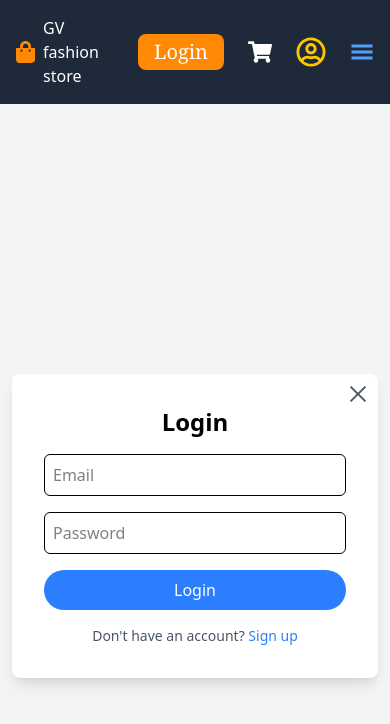
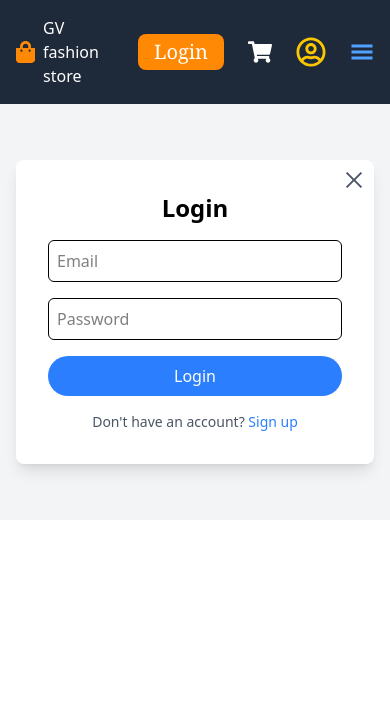
Before and after one commit to murugan9658/Online-clothes-store, a React (Vite) app: page /login in a window 390 px wide. Shown: the top 724 px of the page. Built offline with nearby package versions, Linux system fonts and the light colour scheme; the HTML template or start-up script is replaced by a standard one.

Commit message:
signup and login page py update

```diff
--- a/src/Pages/Login.jsx
+++ b/src/Pages/Login.jsx
@@ -29,7 +29,7 @@
   };
 
   return (
-    <motion.div className="flex justify-center items-center h-screen px-3 bg-gray-100"
+    <motion.div className="flex justify-center items-center md:h-screen px-4 py-14 bg-gray-100"
       initial={{ x:30 ,opacity:0.5}}
       animate={{x:0, opacity:1}}
       transition={{duration:0.6, ease:"easeOut"}}
--- a/src/Pages/Signup.jsx
+++ b/src/Pages/Signup.jsx
@@ -37,7 +37,7 @@
   };
 
   return (
-    <motion.div className="flex justify-center px-4 items-center  md:h-screen bg-gray-100"
+    <motion.div className="flex justify-center px-4 py-14 items-center   md:h-screen bg-gray-100"
         initial={{ x:-30 ,opacity:0.5}}
         animate={{x:0, opacity:1}}
         transition={{duration:0.6, ease:"easeOut"}}
```
